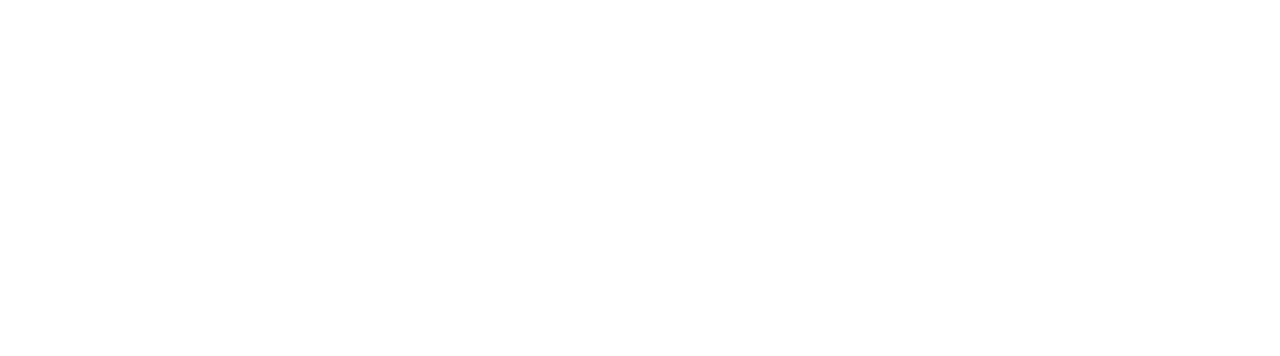
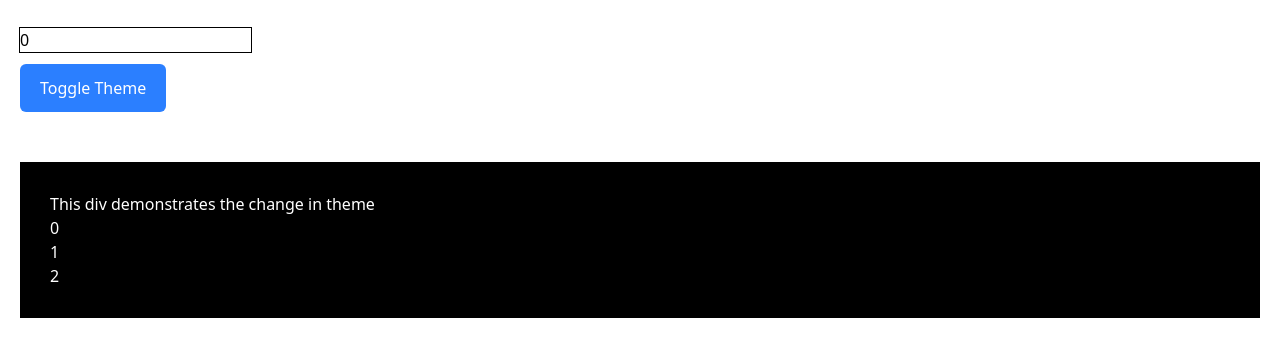
Before and after one commit to Sparkup-IT-Academy/react-basics, a React (Vite) app: page /callback in a window 1280 px wide. Before the commit this address had no page. Shown: the top 356 px of the page. Built offline with nearby package versions, Linux system fonts and the light colour scheme.

Commit message:
feat: useCallback hook

```diff
--- a/src/App.jsx
+++ b/src/App.jsx
@@ -2,6 +2,7 @@ import { Routes, Route, NavLink } from 'react-router-dom';
 import HomePage from './pages/HomePage';
 import Reducer from './pages/Reducer';
 import Memo from './pages/Memo';
+import Callback from './pages/Callback';
 
 
 export default function App() {
@@ -12,6 +13,7 @@ export default function App() {
               <Route path='/' element={<HomePage/>}></Route>
               <Route path='/reducer' element={<Reducer/>}></Route>
               <Route path='/memo' element={<Memo />}></Route>
+              <Route path='/callback' element={<Callback />}></Route>
           </Routes>
       </div>
     </>
--- /dev/null
+++ b/src/components/NumberList.jsx
@@ -0,0 +1,18 @@
+import { useEffect, useState } from "react"
+
+export default function NumberList({ getItems }) {
+  const [numbers, setNumbers] = useState([]);
+  useEffect(() => {
+    console.log('getItems function updated')
+    setNumbers(getItems());
+  }, [getItems])
+
+
+  return (
+    <div>
+      {
+        numbers.map(item => <div key={item}>{ item }</div>)
+      }
+    </div>
+  )
+}
--- /dev/null
+++ b/src/pages/Callback.jsx
@@ -0,0 +1,27 @@
+import { useCallback, useState } from "react";
+import NumberList from '../components/NumberList'
+
+export default function Callback() {
+    const [number, setNumber] = useState(0);
+    const [theme, setTheme] = useState('dark');
+
+    const getItems = useCallback(() => {
+        return [number, number + 1, number + 2];
+    })
+
+    return (
+        <div>
+            <input type="number" value={number} onInput={(e) => {setNumber(parseInt(e.target.value))}} className="outline"/>
+            <button onClick={() => {theme === 'dark' ? setTheme('light') : setTheme('dark')}} className="px-5 py-3 rounded-md block mt-3 bg-blue-500 text-white">Toggle Theme</button>
+            <div style={{
+                backgroundColor: theme === 'dark' ? 'black' : 'cyan',
+                color: theme === 'dark' ? 'white' : 'black',
+                marginTop: '50px',
+                padding: '30px',
+            }}>
+                This div demonstrates the change in theme
+                <NumberList getItems={getItems}/>
+            </div>
+        </div>
+    )
+}
--- a/src/pages/Memo.jsx
+++ b/src/pages/Memo.jsx
@@ -1,4 +1,40 @@
-import { useState, useMemo } from "react";
+// import { useState, useMemo } from "react";
+
+// function slowFunction(num) {
+//     for(let i = 0; i <= 3000000000; i++) {}
+//     return num * 2;
+// }
+
+
+// export default function Memo() {
+//     const [number, setNumber] = useState(0);
+//     const [theme, setTheme] = useState('dark');
+
+//     const double = useMemo(() => {
+//         return slowFunction(number);
+//     }, [number]);
+
+//     return (
+//         <div>
+//             <input type="number" value={number} onInput={(e) => {setNumber(e.target.value)}} className="outline"/>
+//             <button onClick={() => {theme === 'dark' ? setTheme('light') : setTheme('dark')}} className="px-5 py-3 rounded-md block mt-3 bg-blue-500 text-white">Toggle Theme</button>
+//             <div style={{
+//                 backgroundColor: theme === 'dark' ? 'black' : 'cyan',
+//                 color: theme === 'dark' ? 'white' : 'black',
+//                 marginTop: '50px',
+//                 padding: '30px',
+//             }}>
+//                 This div demonstrates the change in theme
+//                 <p>
+//                     { double }
+//                 </p>
+//             </div>
+//         </div>
+//     )
+// }
+
+
+import { useState, useMemo, useEffect } from "react";
 
 function slowFunction(num) {
     for(let i = 0; i <= 3000000000; i++) {}
@@ -10,9 +46,14 @@ export default function Memo() {
     const [number, setNumber] = useState(0);
     const [theme, setTheme] = useState('dark');
 
-    const double = useMemo(() => {
-        return slowFunction(number);
+
+    const obj = useMemo(() => {
+        return { name: 'Apple' };
     }, [number]);
+
+    useEffect(() => {
+        console.log('Object changed')
+    }, [obj]);
 
     return (
         <div>
@@ -25,9 +66,6 @@ export default function Memo() {
                 padding: '30px',
             }}>
                 This div demonstrates the change in theme
-                <p>
-                    { double }
-                </p>
             </div>
         </div>
     )
```
